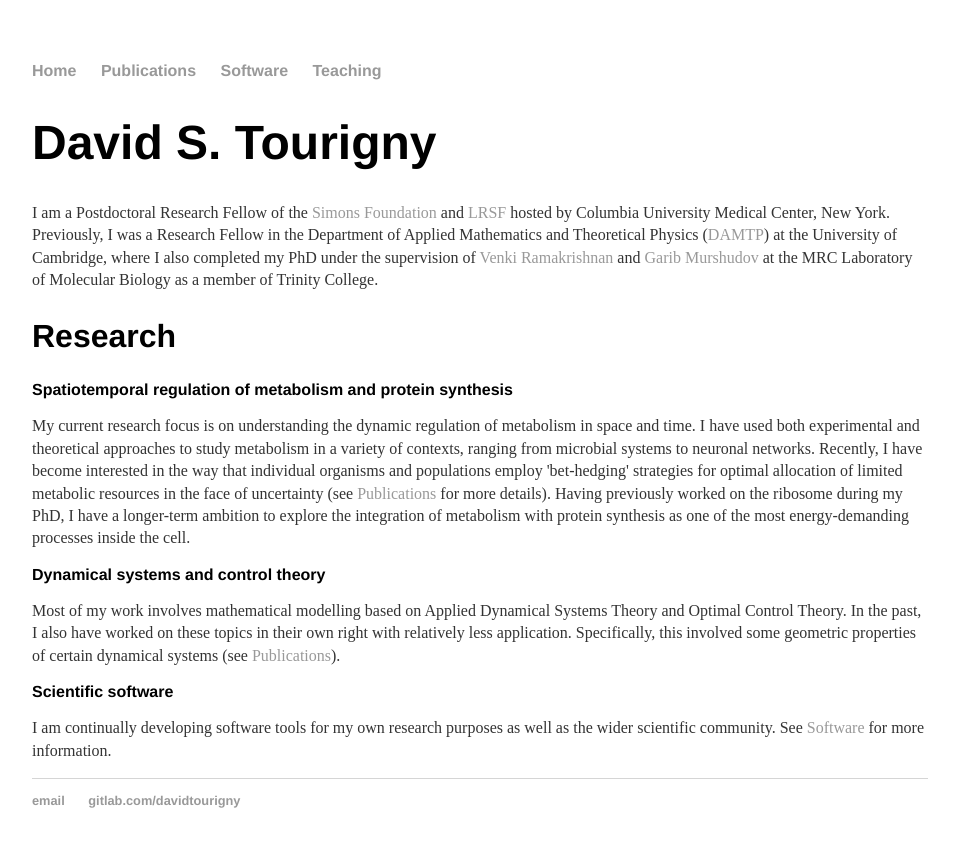
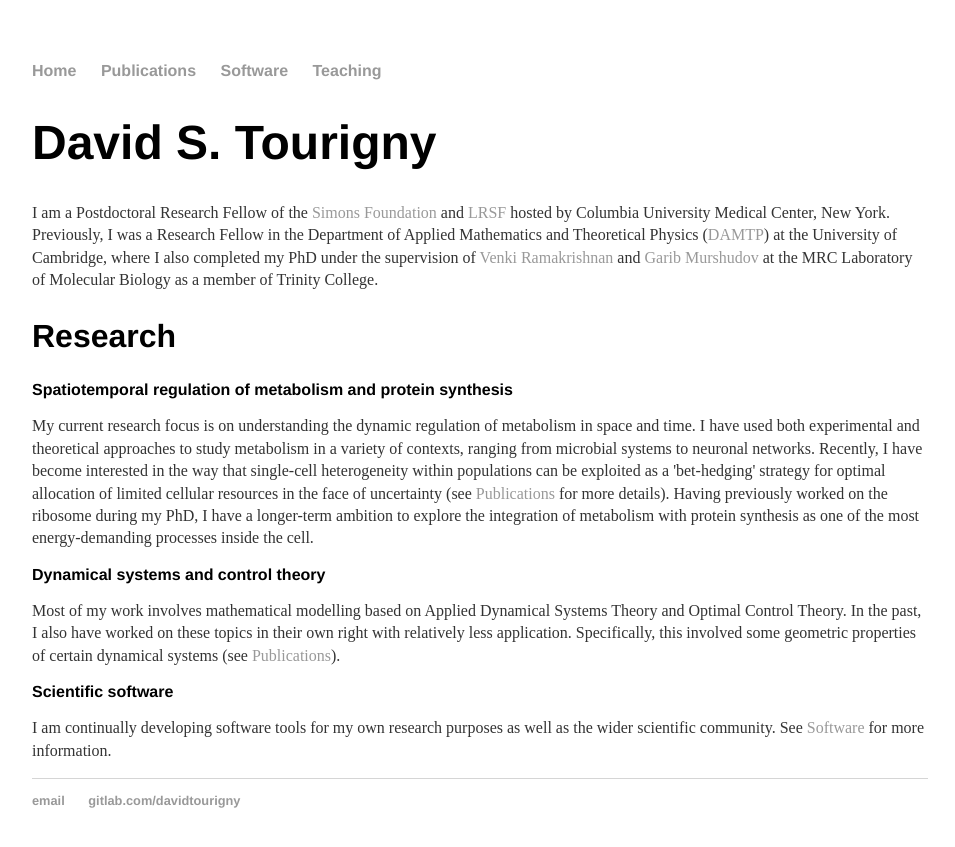
Before and after one commit to davidtourigny/davidtourigny.github.io, a Jekyll site: the page built from index.html, in a window 1280 px wide. Shown: the top 847 px of the page, without its empty margins (160-1115 px from the left). Built offline with Jekyll 4.4.1, drawn with Linux system fonts in a browser that asks for light colours.

Commit message:
Update interests

```diff
--- a/index.html
+++ b/index.html
@@ -9,7 +9,7 @@ title: David S. Tourigny
 
             <h2>Research</h2>
             <h3>Spatiotemporal regulation of metabolism and protein synthesis</h3>
-            <p> My current research focus is on understanding the dynamic regulation of metabolism in space and time. I have used both experimental and theoretical approaches to study metabolism in a variety of contexts, ranging from microbial systems to neuronal networks. Recently, I have become interested in the way that individual organisms and populations employ 'bet-hedging' strategies for optimal allocation of limited metabolic resources in the face of uncertainty (see <a href="/publications">Publications</a> for more details). Having previously worked on the ribosome during my PhD, I have a longer-term ambition to explore the integration of metabolism with protein synthesis as one of the most energy-demanding processes inside the cell. </p>
+            <p> My current research focus is on understanding the dynamic regulation of metabolism in space and time. I have used both experimental and theoretical approaches to study metabolism in a variety of contexts, ranging from microbial systems to neuronal networks. Recently, I have become interested in the way that single-cell heterogeneity within populations can be exploited as a 'bet-hedging' strategy for optimal allocation of limited cellular resources in the face of uncertainty (see <a href="/publications">Publications</a> for more details). Having previously worked on the ribosome during my PhD, I have a longer-term ambition to explore the integration of metabolism with protein synthesis as one of the most energy-demanding processes inside the cell. </p>
 
             <h3>Dynamical systems and control theory</h3>
             <p> Most of my work involves mathematical modelling based on Applied Dynamical Systems Theory and Optimal Control Theory. In the past, I also have worked on these topics in their own right with relatively less application. Specifically, this involved some geometric properties of certain dynamical systems (see <a href="/publications">Publications</a>). </p>
```
